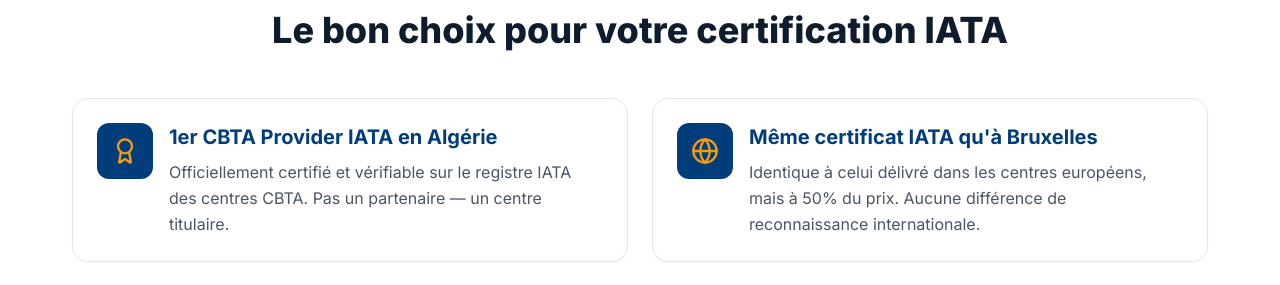
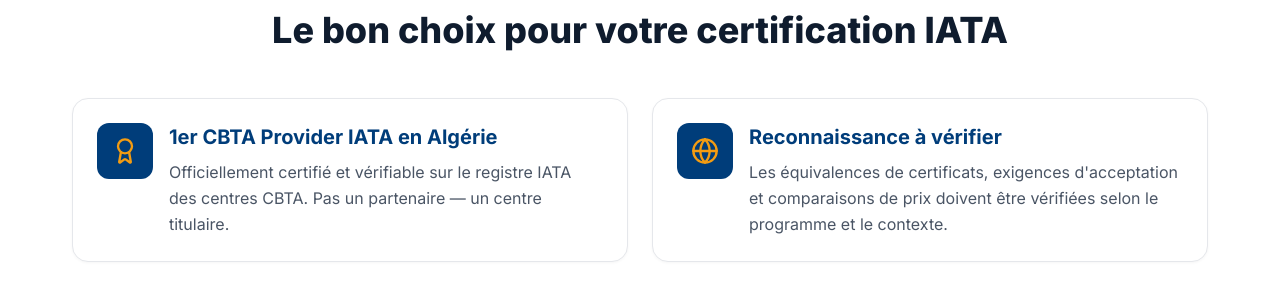
Before and after one commit to relaxsaadi/cbta, a Next.js app: page / in a window 1280 px wide. Shown: the part 1843-2128 px from the top of the page. Built offline with nearby package versions, Linux system fonts and the light colour scheme; no server answers.

Commit message:
fix(public-dgr): remove unverified official-exam, certificate and pricing guarantees

```diff
--- a/components/USPSection.tsx
+++ b/components/USPSection.tsx
@@ -8,8 +8,8 @@ const USPS = [
   },
   {
     icon: Globe,
-    title: "Même certificat IATA qu'à Bruxelles",
-    desc: "Identique à celui délivré dans les centres européens, mais à 50% du prix. Aucune différence de reconnaissance internationale.",
+    title: "Reconnaissance à vérifier",
+    desc: "Les équivalences de certificats, exigences d'acceptation et comparaisons de prix doivent être vérifiées selon le programme et le contexte.",
   },
   {
     icon: Users,
```
